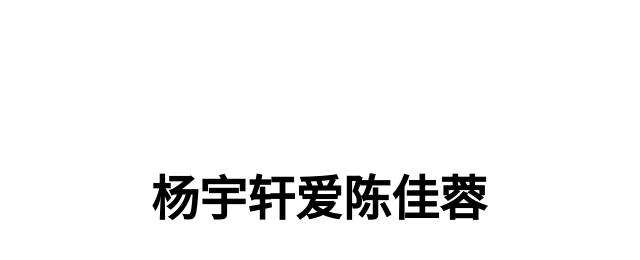
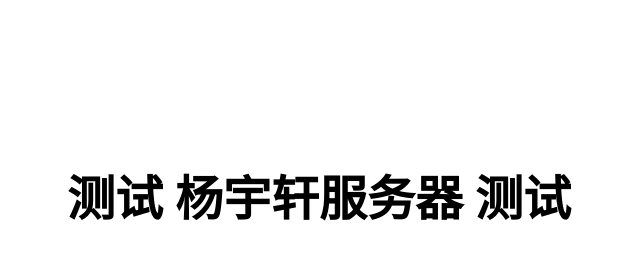
Before and after one commit to 52pojie-tourbillion/mysite, a plain HTML site: page index.html in a window 1280 px wide. Shown: the whole page, without its empty margins (321-961 px from the left). Drawn offline with Linux system fonts and the light colour scheme.

Commit message:
Update page text

```diff
--- a/index.html
+++ b/index.html
@@ -1,5 +1,5 @@
 <!DOCTYPE html>
 <html lang="zh-CN">
-<head><meta charset="utf-8"><title>杨宇轩爱陈佳蓉</title></head>
-<body><h1 style="text-align:center;font-size:48px;margin-top:20vh;">杨宇轩爱陈佳蓉</h1></body>
+<head><meta charset="utf-8"><title>测试 杨宇轩服务器 测试</title></head>
+<body><h1 style="text-align:center;font-size:48px;margin-top:20vh;">测试 杨宇轩服务器 测试</h1></body>
 </html>
```
